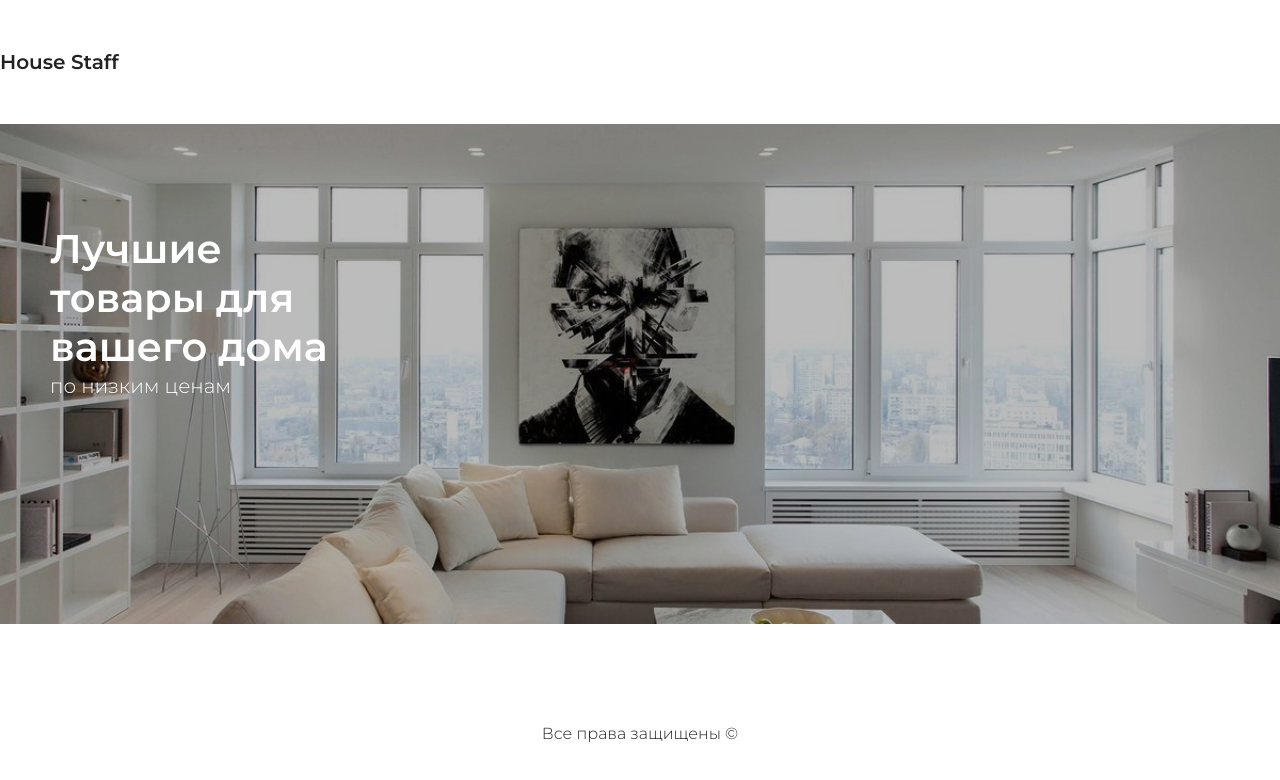
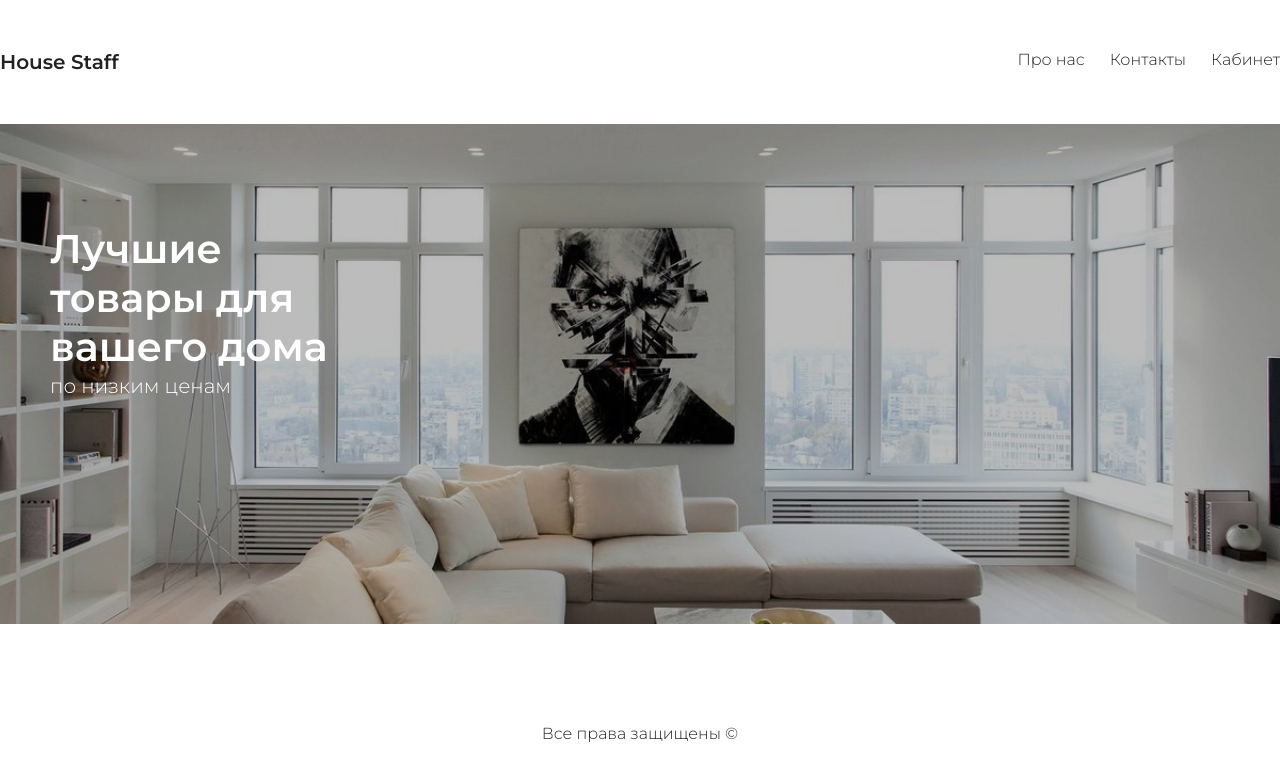
Before and after one commit to horoshopodumaj/shop_on_React, a React (Create React App) app in the folder shop/: page / in a window 1280 px wide. Shown: the top 780 px of the page. Built offline with nearby package versions, Linux system fonts and the light colour scheme.

Commit message:
adding a menu and its styles

```diff
--- a/shop/src/components/Header.js
+++ b/shop/src/components/Header.js
@@ -5,6 +5,11 @@ export default function Header() {
         <header>
             <div>
                 <span className="logo">House Staff</span>
+                <ul className="nav">
+                    <li>Про нас</li>
+                    <li>Контакты</li>
+                    <li>Кабинет</li>
+                </ul>
             </div>
             <div className="presentation"></div>
         </header>
--- a/shop/src/index.css
+++ b/shop/src/index.css
@@ -20,6 +20,22 @@ body {
 header .logo {
     font-weight: 600;
     font-size: 20px;
+}
+
+header ul.nav {
+    float: right;
+    list-style: none;
+}
+
+header ul.nav li {
+    display: inline;
+    margin-left: 25px;
+    cursor: pointer;
+    transition: opacity 500ms ease;
+}
+
+header ul.nav li:hover {
+    opacity: 0.5;
 }
 
 header .presentation {
```
